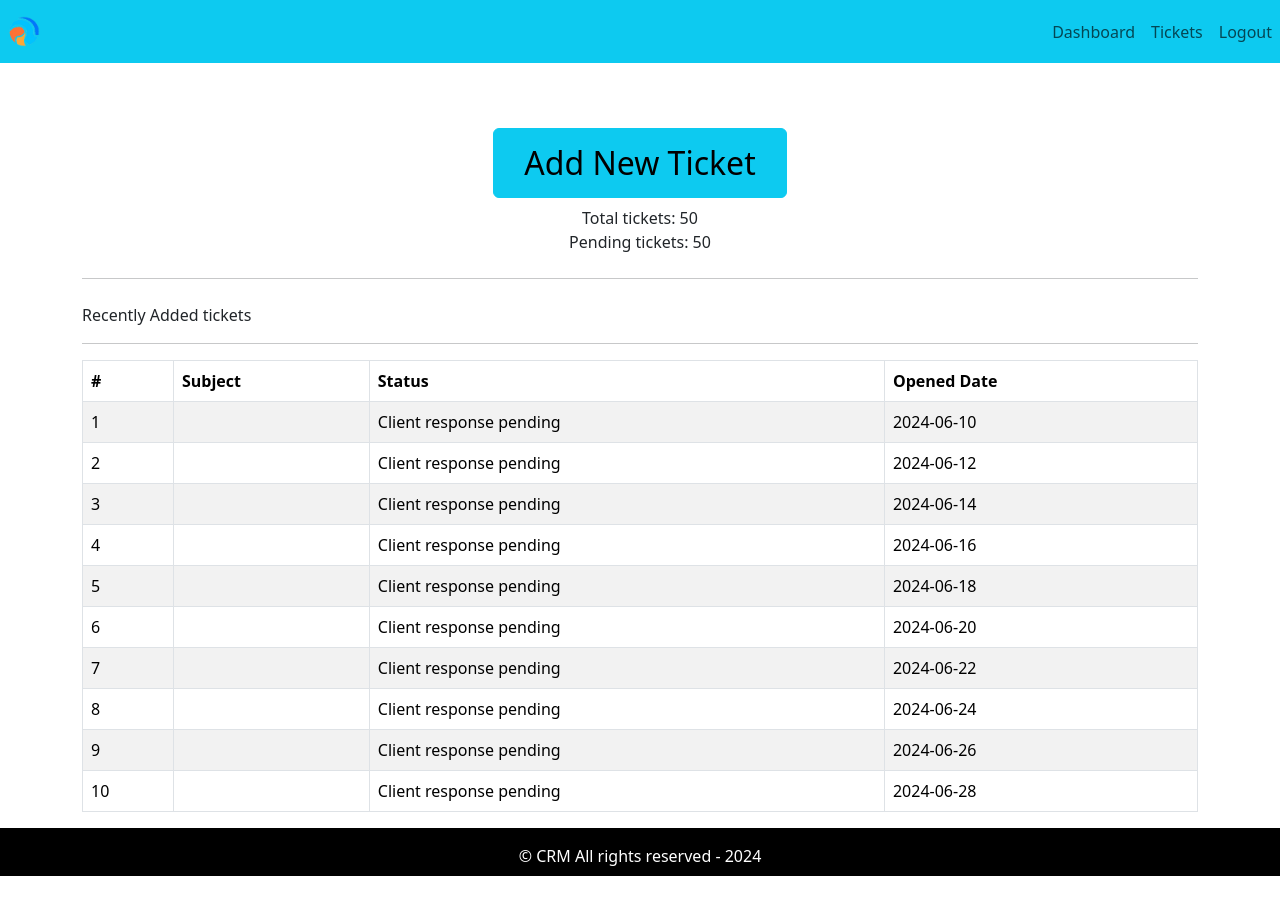
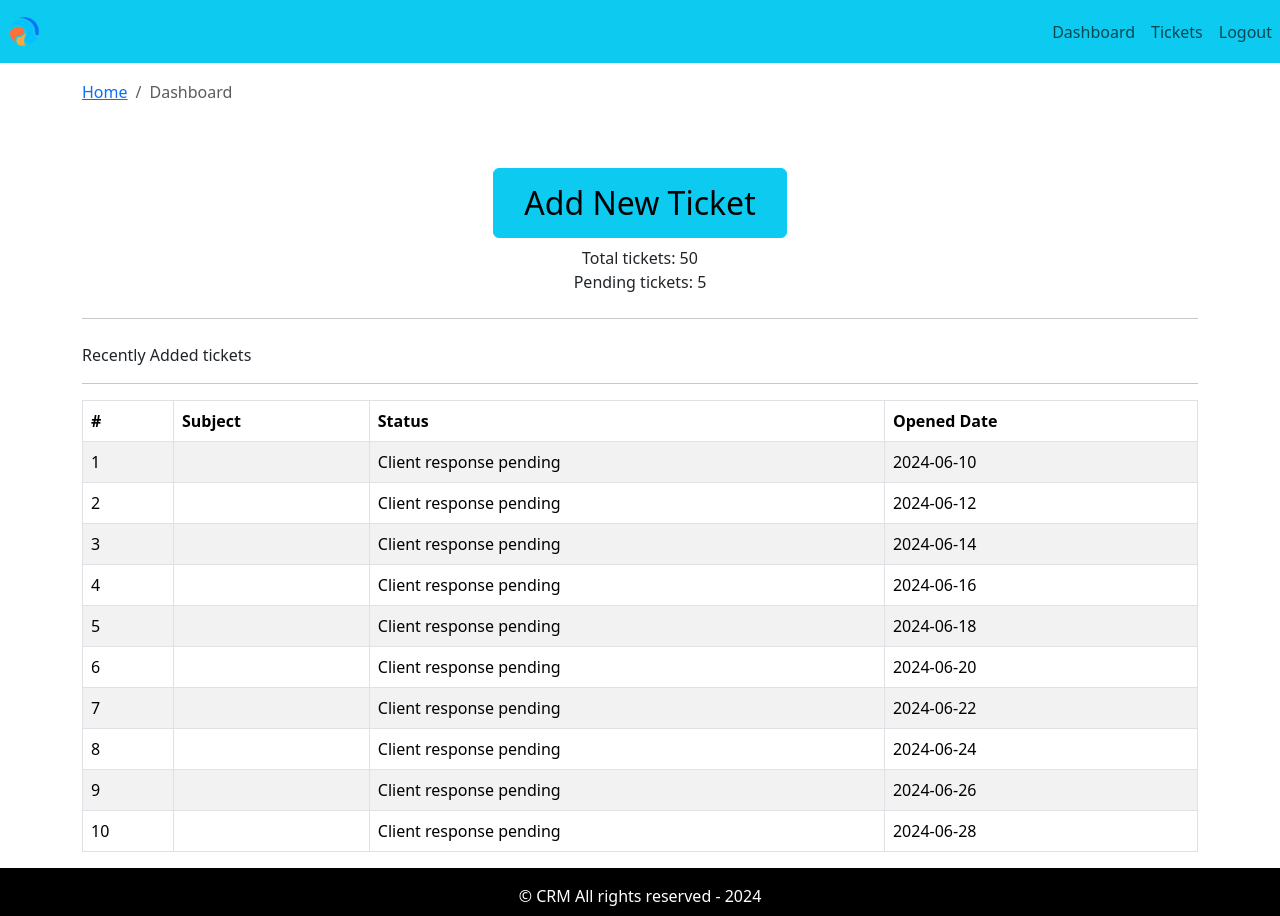
Before and after one commit to DilanPramodhya/CRM-Frontend, a React (Create React App) app: page / in a window 1280 px wide. Before the commit the page ends 876 px from the top, so only its background shows below. Built offline with nearby package versions, Linux system fonts and the light colour scheme.

Commit message:
Breadcrumb added

```diff
--- /dev/null
+++ b/src/components/breadcrumb/Breadcrumb.comp.js
@@ -0,0 +1,11 @@
+import React from "react";
+import { Breadcrumb } from "react-bootstrap";
+
+export function PageBreadcrumb({ page }) {
+  return (
+    <Breadcrumb>
+      <Breadcrumb.Item href="/">Home</Breadcrumb.Item>
+      <Breadcrumb.Item active>{page}</Breadcrumb.Item>
+    </Breadcrumb>
+  );
+}
--- a/src/layout/DefaultLayout.js
+++ b/src/layout/DefaultLayout.js
@@ -5,7 +5,7 @@
 export const DefaultLayout = ({ children }) => {
   return (
     <div className="default-layout">
-      <header className="header">
+      <header className="header mb-2">
         <Header />
       </header>
 
--- a/src/pages/dashboard/Dashboard.page.js
+++ b/src/pages/dashboard/Dashboard.page.js
@@ -2,10 +2,17 @@
 import { Button, Col, Container, Row } from "react-bootstrap";
 import { TicketTable } from "../../components/ticket-table/TicketTable.comp";
 import tickets from "../../assets/data/dummy-tickets.json";
+import { PageBreadcrumb } from "../../components/breadcrumb/Breadcrumb.comp";
 
 export const Dashboard = () => {
   return (
     <Container>
+      <Row>
+        <Col>
+          <PageBreadcrumb page="Dashboard" />
+        </Col>
+      </Row>
+
       <Row>
         <Col className="text-center mt-5 mb-2">
           <Button
@@ -19,7 +26,7 @@
       <Row>
         <Col className="text-center mb-2">
           <div>Total tickets: 50</div>
-          <div>Pending tickets: 50</div>
+          <div>Pending tickets: 5</div>
         </Col>
       </Row>
       <hr />
```
